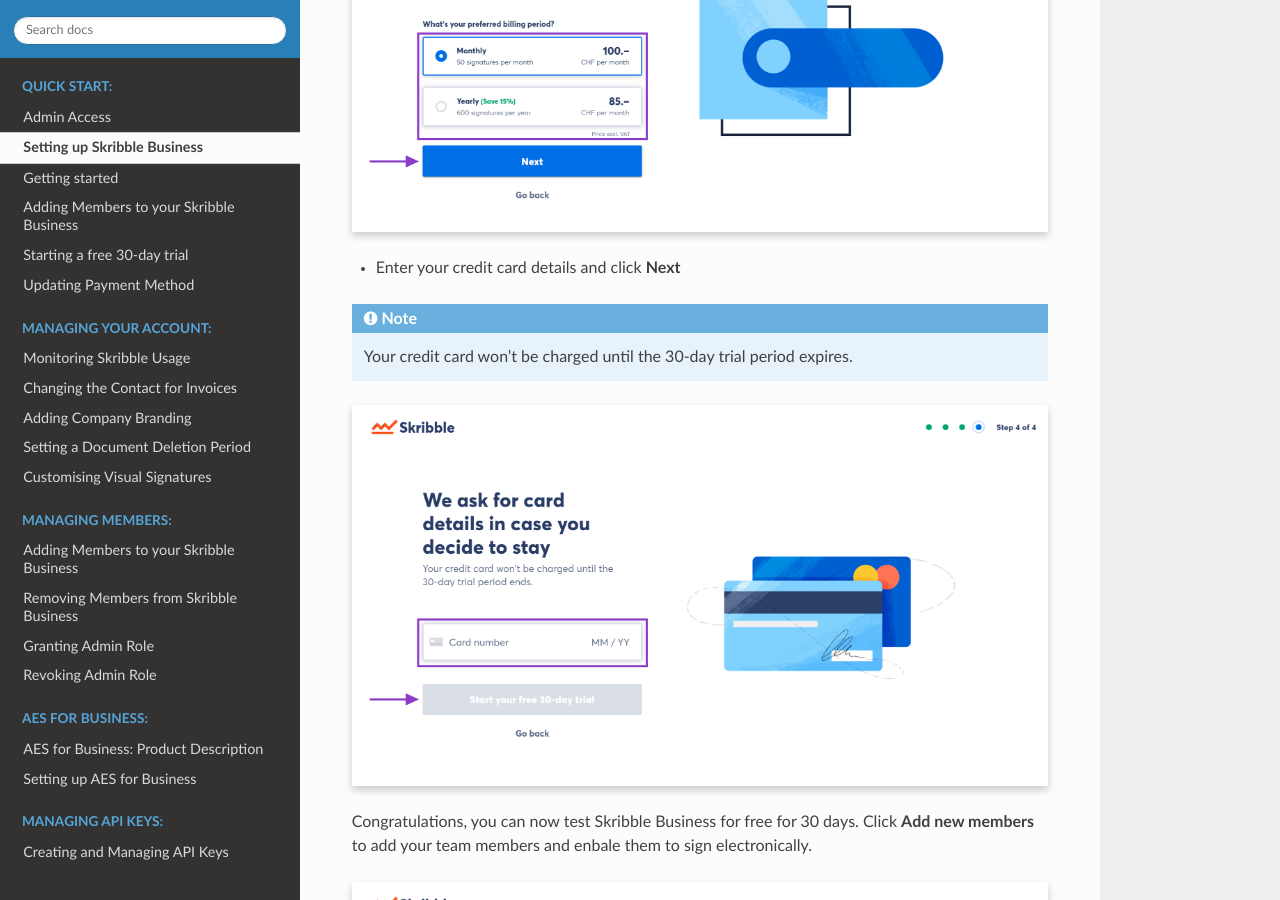
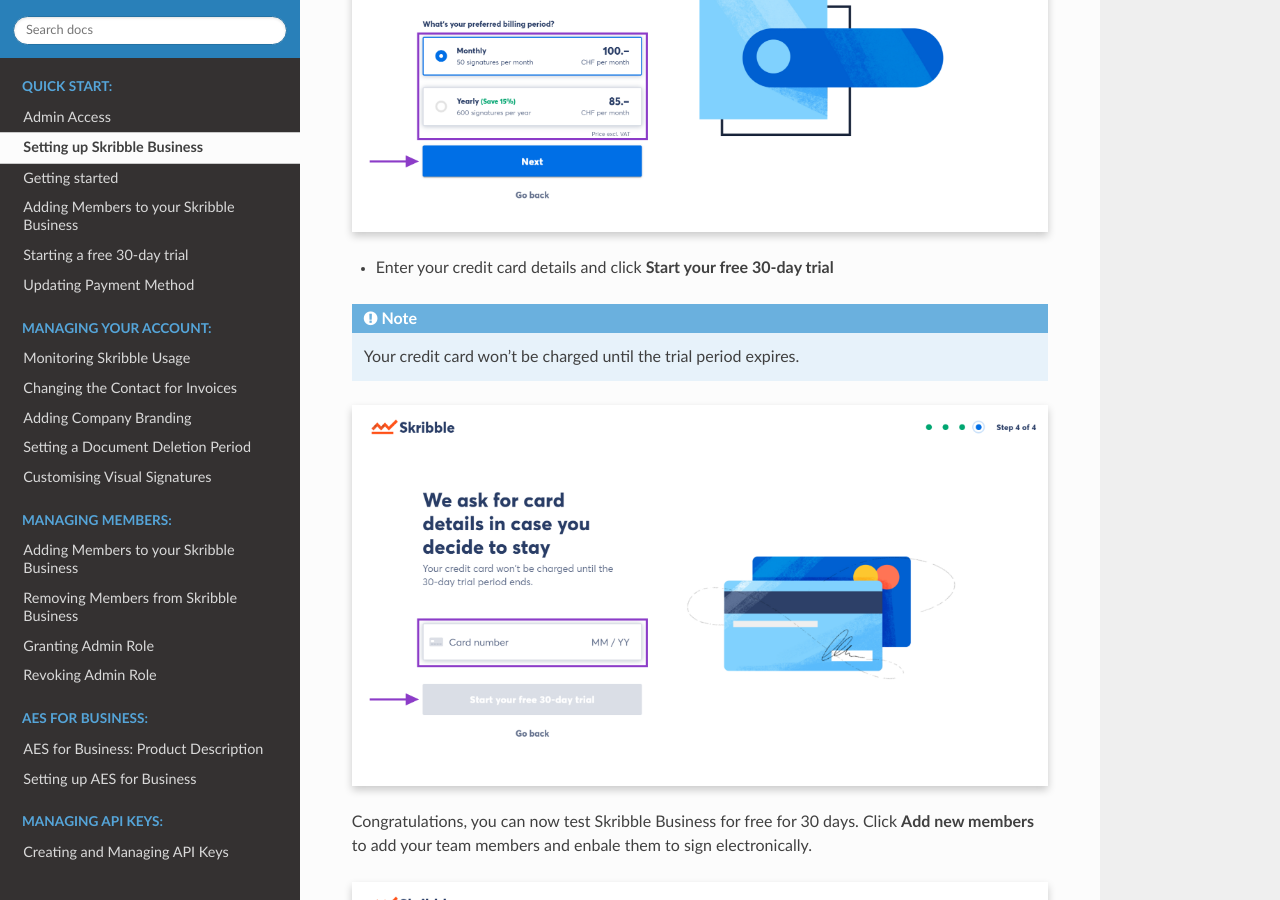
Before and after one commit to matthieu-bt/business-guide, a Sphinx documentation site: the page built from source/quickstart/upgrade.rst, in a window 1280 px wide and 900 px high, scrolled down 2945 px. Built offline with Sphinx 7.4.7 and the Read the Docs theme 2.0.0, drawn with Linux system fonts in a browser that asks for light colours.

Commit message:
Wrong button description
Updated button description click *Start your free 30-day trial*

```diff
--- a/source/quickstart/upgrade.rst
+++ b/source/quickstart/upgrade.rst
@@ -62,10 +62,10 @@
     :class: with-shadow
 
 
-- Enter your credit card details and click **Next**
+- Enter your credit card details and click **Start your free 30-day trial**
 
 .. NOTE::
-   Your credit card won’t be charged until the 30-day trial period expires.
+   Your credit card won’t be charged until the trial period expires.
 
 
 .. image:: step_4_card_details.png
```
